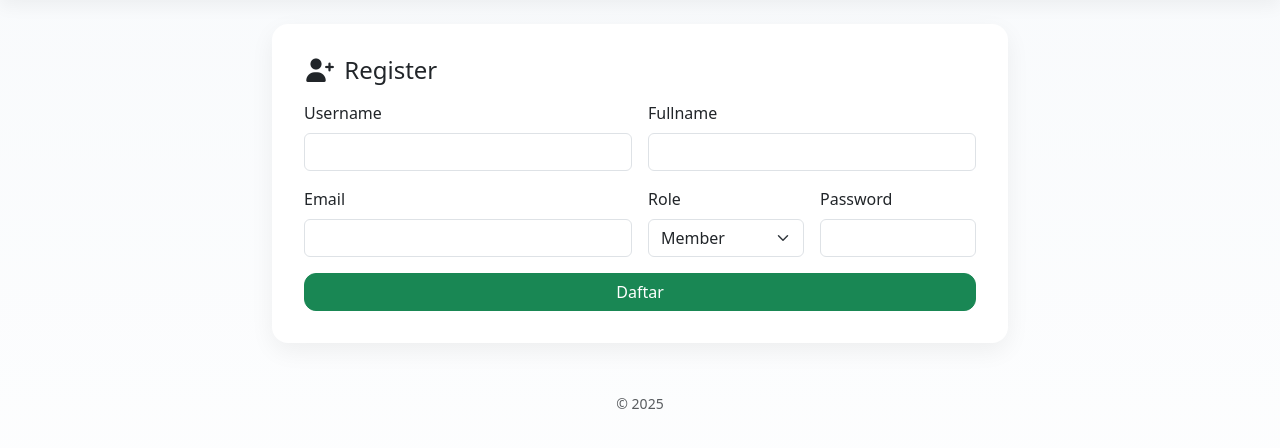
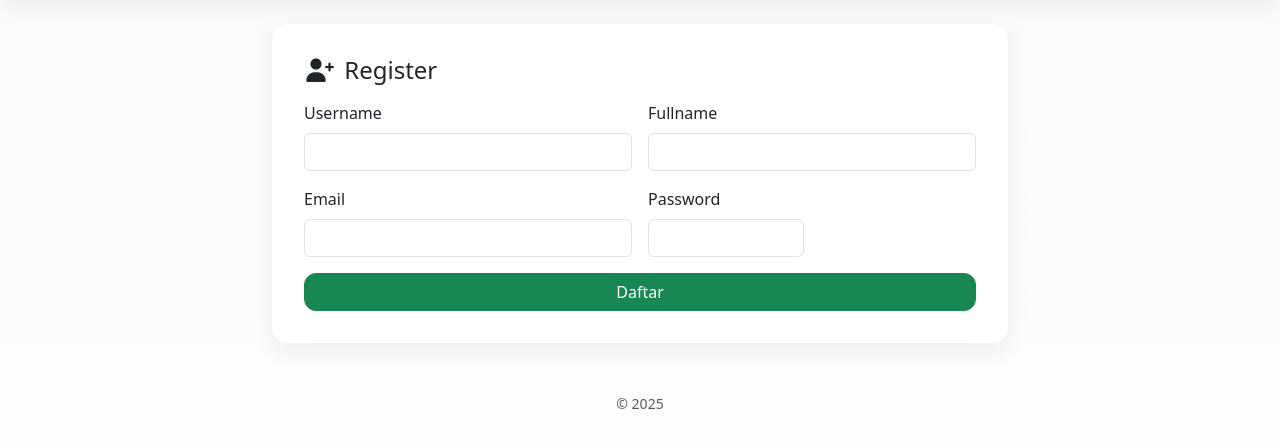
Before and after one commit to jhodypedia/wablast, a Node project: template views/register.ejs in a window 1280 px wide. Shown: the part 56-504 px from the top of the page. Run offline with Node 20 templates, Linux system fonts and the light colour scheme; the template is opened without the code that fills it, so the values that code supplies are empty; some libraries are stand-ins or nearby versions.

Commit message:
Update register.ejs

```diff
--- a/views/register.ejs
+++ b/views/register.ejs
@@ -22,13 +22,6 @@
               <input name="email" type="email" class="form-control" required />
             </div>
             <div class="col-md-3">
-              <label class="form-label">Role</label>
-              <select name="role" class="form-select">
-                <option value="member">Member</option>
-                <option value="admin">Admin</option>
-              </select>
-            </div>
-            <div class="col-md-3">
               <label class="form-label">Password</label>
               <input name="password" type="password" class="form-control" required />
             </div>
```
